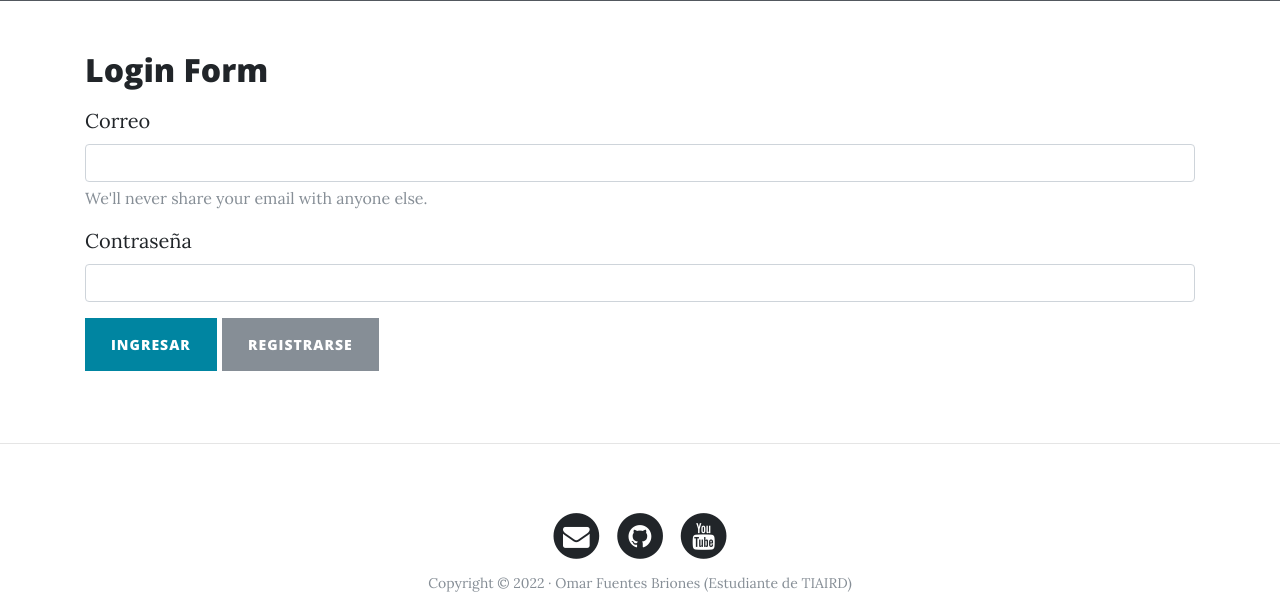
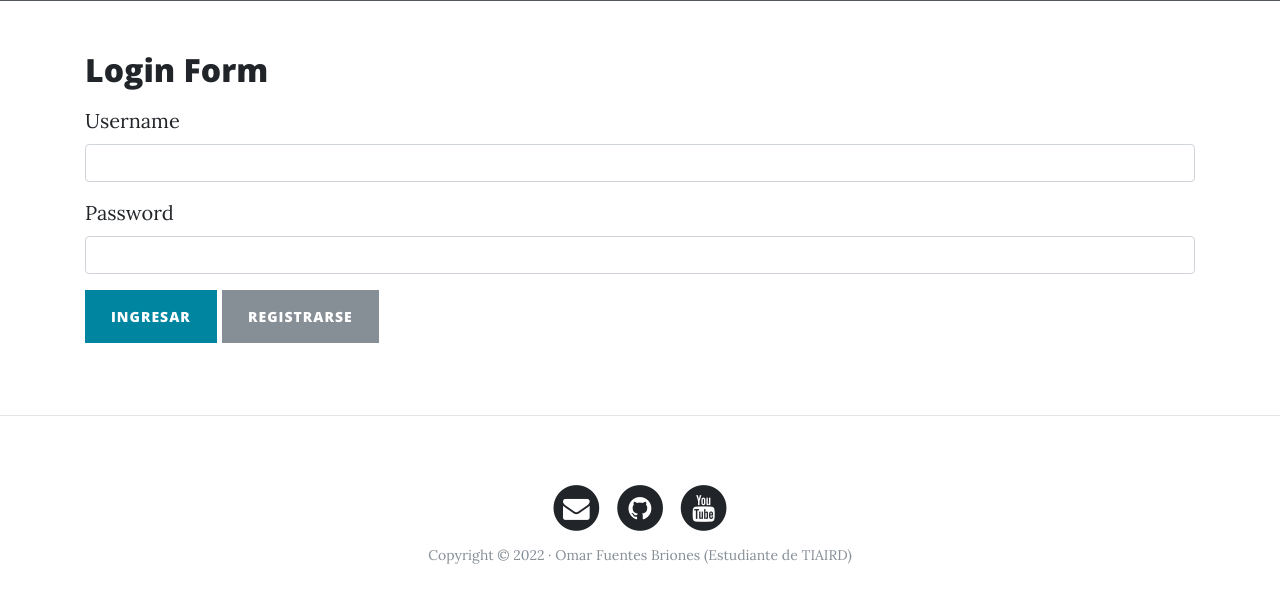
Before and after one commit to OmarFuenBrio119/WebPersonalFlask, a Flask app: page /auth/acesso in a window 1280 px wide. Shown: the part 531-1142 px from the top of the page. After the commit the page ends 1095 px from the top, so only its background shows below. Run offline with Flask 2, Linux system fonts and the light colour scheme; some libraries are stand-ins or nearby versions.

Commit message:
Implemetacion LoginForm parte 1

```diff
--- a/web_personal/app.py
+++ b/web_personal/app.py
@@ -1,7 +1,6 @@
-from crypt import methods
 from flask import Flask, render_template, request
 from flask_wtf import FlaskForm
-from wtforms import StringField, PasswordField, SubmitField
+from wtforms import StringField, PasswordField, SubmitField, EmailField
 
 app = Flask(__name__)
 app.config['SECRET_KEY'] = 'secret'
@@ -40,9 +39,9 @@ def portfolio():
 ############# Formularios de WTF ###############
 
 class LoginForm(FlaskForm):
-    username = StringField('Username')
+    username = EmailField('Username')
     password = PasswordField('Password')
-    submit = SubmitField('Login')
+    submit = SubmitField('Ingresar')
 
 ########### RUTAS Login ##################
 
@@ -53,7 +52,8 @@ def register():
 
 @app.route('/auth/acesso')
 def acesso():
-    return render_template('auth/acesso.html')
+    form = LoginForm()
+    return render_template('auth/acesso.html', form=form)
 
 @app.route('/welcome', methods=['GET', 'POST'])
 def welcome():
--- a/web_personal/templates/auth/acesso.html
+++ b/web_personal/templates/auth/acesso.html
@@ -9,16 +9,21 @@
     <div class="container">
         <h2>Login Form</h2>
         <form class="mt-3" action="{{ url_for('welcome')}}" method="post">
+          {{ form.hidden_tag() }}
+
             <div class="form-group">
-              <label for="mail">Correo</label>
-              <input type="email" class="form-control" name="mail" id="mail" aria-describedby="emailHelp">
-              <small id="emailHelp" class="form-text text-muted">We'll never share your email with anyone else.</small>
+              {{ form.username.label }}
+              {{ form.username(class="form-control")}}
             </div>
+
+
             <div class="form-group">
-              <label for="password">Contraseña</label>
-              <input type="password" name="password" class="form-control" id="password">
+              {{ form.password.label }}
+              {{ form.password(class="form-control")}}
             </div>
-            <button type="submit" class="btn btn-primary">Ingresar</button>
+
+
+            {{ form.submit(class="btn btn-primary") }}
             <a href="{{ url_for('register')}}" class="btn btn-secondary">Registrarse</a>
         </form>
     </div>
```
